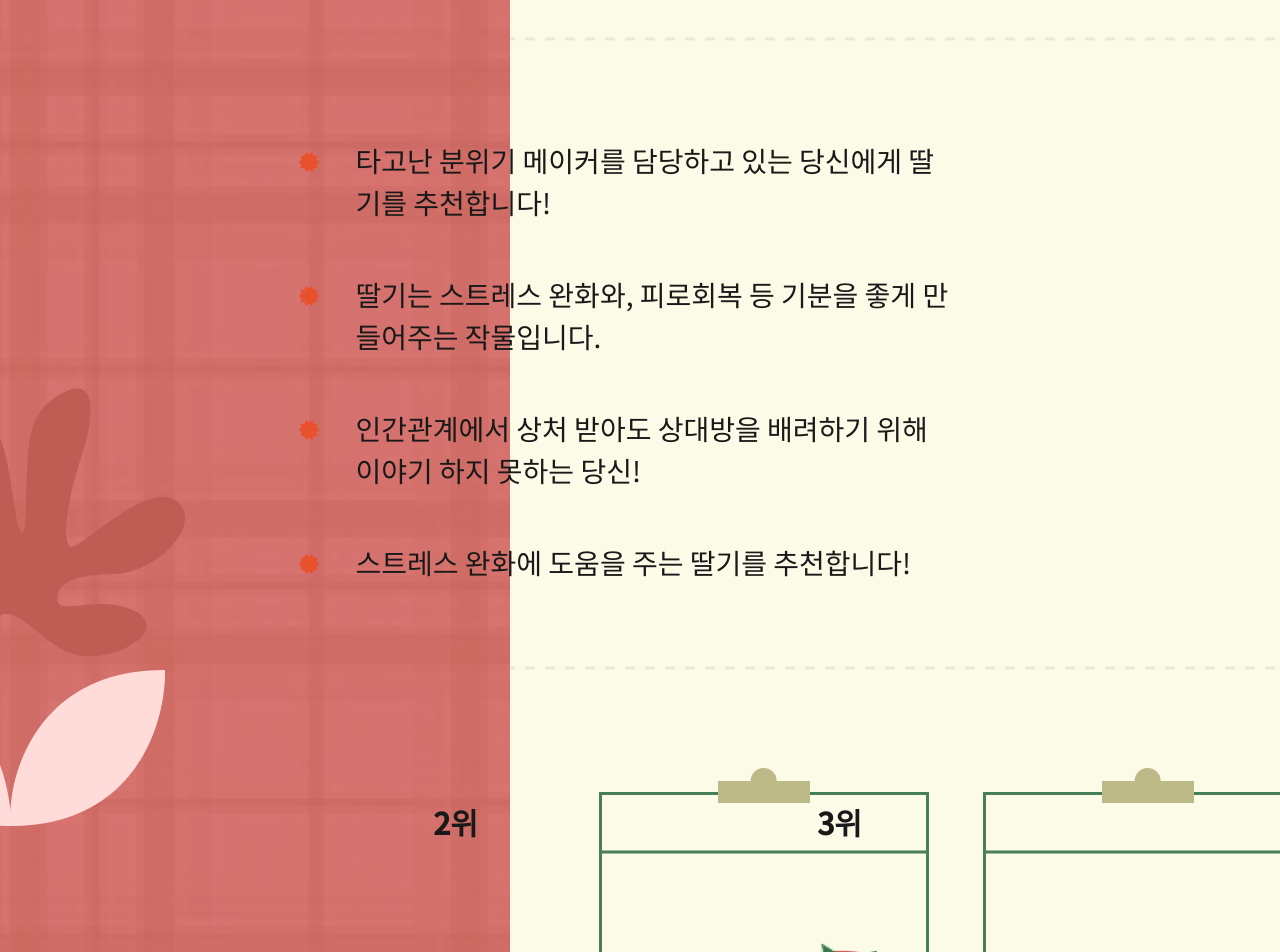
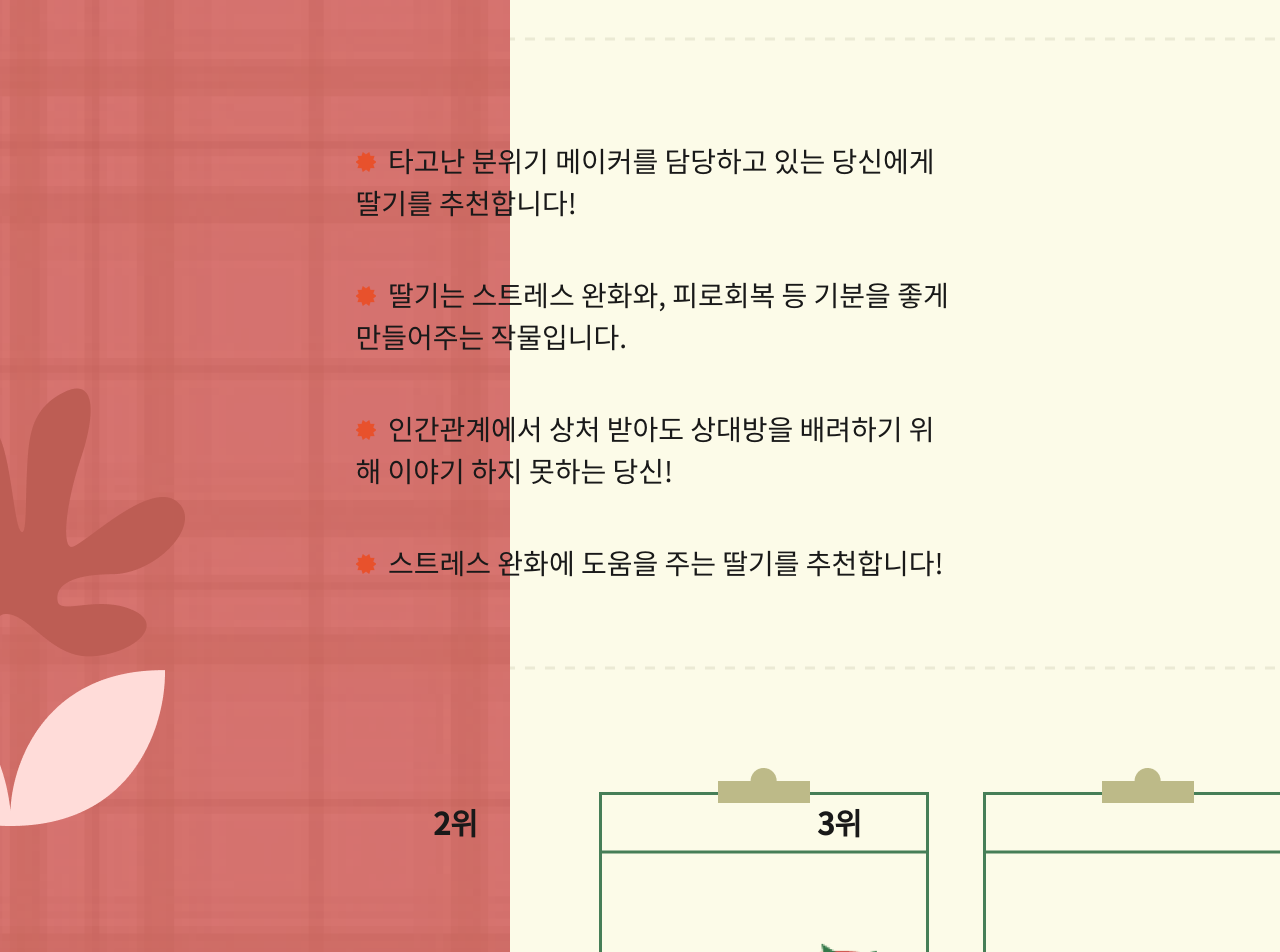
Before and after one commit to YunA486/VBTI_Frontend, a plain HTML site: page result.html in a window 1280 px wide. Shown: the part 980-1932 px from the top of the page. Drawn offline with nearby package versions, Linux system fonts and the light colour scheme.

Commit message:
Edit result

```diff
--- a/css/result.css
+++ b/css/result.css
@@ -60,7 +60,6 @@ body {
     font-size: 28px;
     width: auto;
     list-style-position: outside;
-    list-style-image: url('/img/star.png');
 }
 
 .result_explains li {
--- a/result.html
+++ b/result.html
@@ -28,13 +28,13 @@
             </div>
             <div class="result_explains">
                 <ul>
-                    <li>타고난 분위기 메이커를 담당하고 있는 당신에게
+                    <li><img src="img/star.png"/>&nbsp&nbsp타고난 분위기 메이커를 담당하고 있는 당신에게
                         딸기를 추천합니다!</li>
-                    <li>딸기는 스트레스 완화와, 피로회복 등 기분을 좋게
+                    <li><img src="img/star.png"/>&nbsp&nbsp딸기는 스트레스 완화와, 피로회복 등 기분을 좋게
                         만들어주는 작물입니다. </li>
-                    <li>인간관계에서 상처 받아도 상대방을 배려하기 위해
+                    <li><img src="img/star.png"/>&nbsp&nbsp인간관계에서 상처 받아도 상대방을 배려하기 위해
                         이야기 하지 못하는 당신!</li>
-                    <li>스트레스 완화에 도움을 주는 딸기를 추천합니다!</li>
+                    <li><img src="img/star.png"/>&nbsp&nbsp스트레스 완화에 도움을 주는 딸기를 추천합니다!</li>
                 </ul>
             </div>
             <div class="ranking">
```
